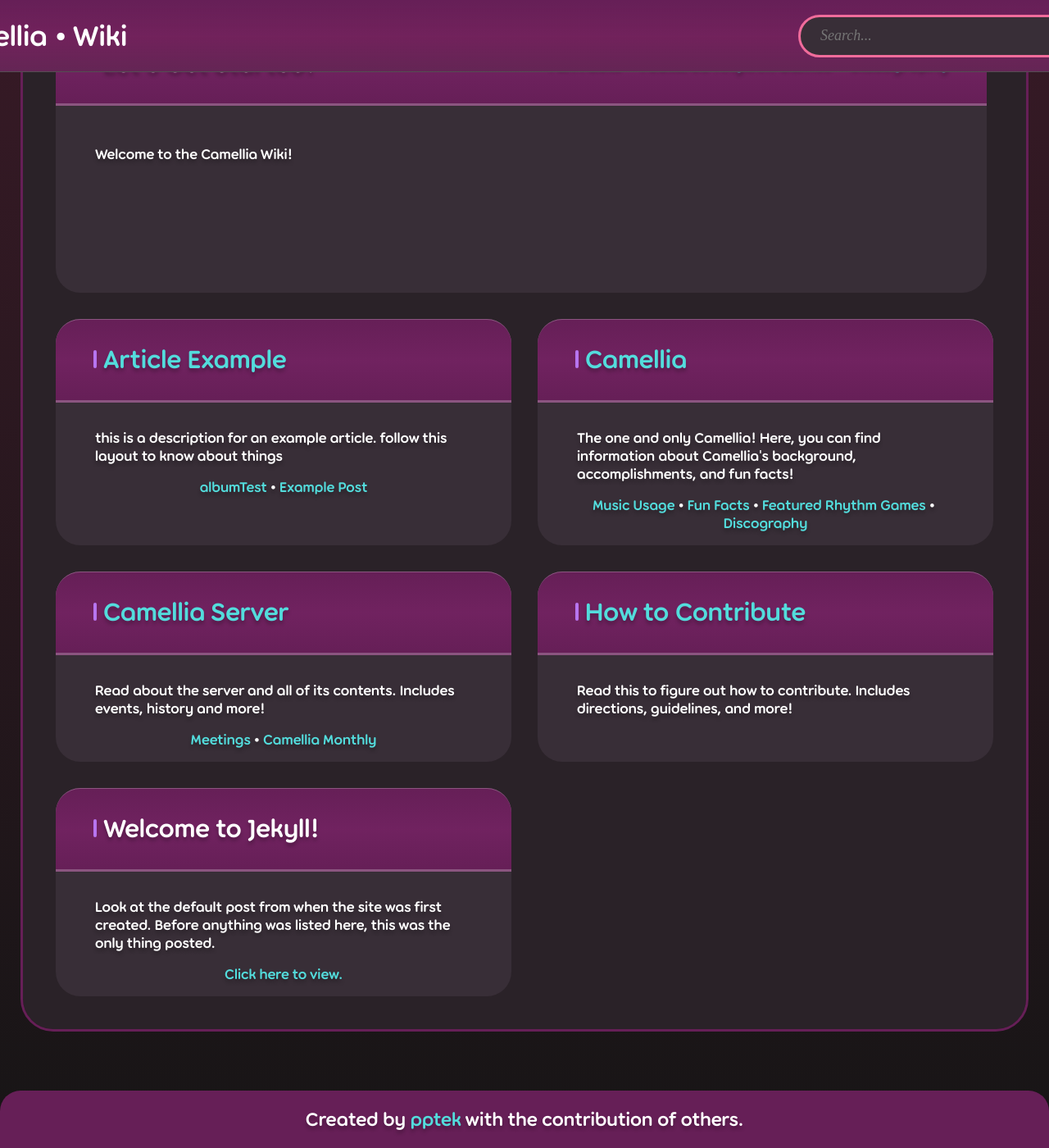
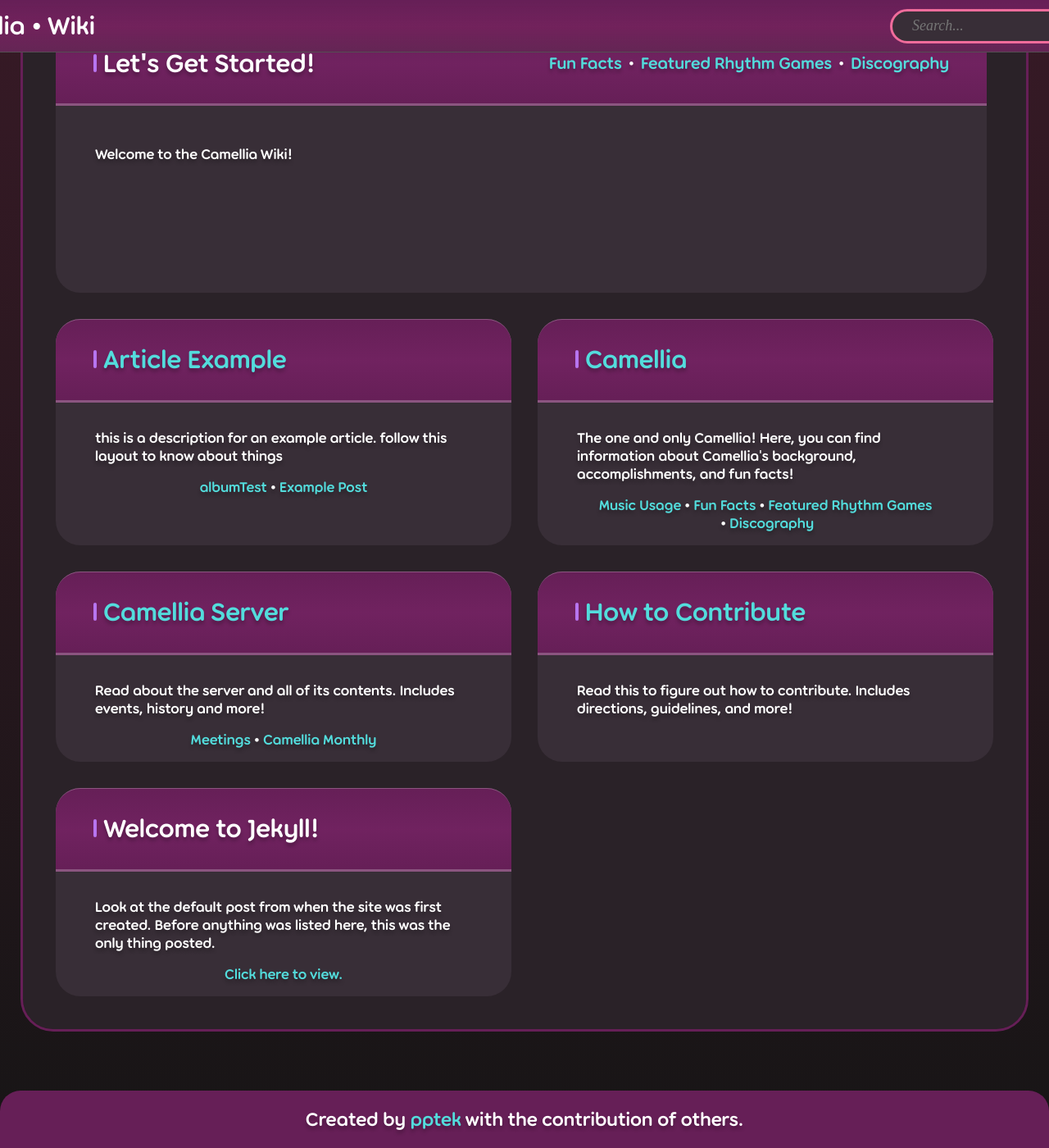
Before and after one commit to CamelliaCommunity/Wiki, a Jekyll site: the page built from index.markdown, in a window 1280 px wide and 1400 px high, scrolled down 361 px. Shown: the whole window at 82% size. Built offline with Jekyll 4.4.1, drawn with Linux system fonts in a browser that asks for light colours.

Commit message:
implement base sticky header

```diff
--- a/_layouts/home.html
+++ b/_layouts/home.html
@@ -4,7 +4,7 @@
 
 <!-- Add dots to links -->
 <style type="text/css" media="screen">
-  .miniCard .centerItem a::after {
+  .miniCard .centerItem a::before {
     content: "•";
     color: white;
     cursor: default;
@@ -12,7 +12,7 @@
     margin-left: 4px;
     margin-right: 4px;
   }
-  .miniCard .centerItem a:last-child::after {
+  .miniCard .centerItem a:first-child::before {
     display: none;
   }
 </style>
--- a/assets/_scss/header/_desktop.scss
+++ b/assets/_scss/header/_desktop.scss
@@ -99,5 +99,166 @@
 }
 
 header.headerV2 {
+  position: fixed;
+  overflow: visible; // temp
+  display: flex;
+  align-items: center;
+  flex-direction: column;
   height: 88px;
+  width: 100%;
+  top: 0;
+  transition: height 0.2s ease-in-out;
+  z-index: 1;
+  background: linear-gradient(180deg, #2a2228 0%, rgba(42, 34, 40, 0.52) 48.96%, rgba(42, 34, 40, 0) 100%);
+  border-bottom: 1px solid rgba(255, 255, 255, 0.2);
+
+  .header-inner {
+    display: flex;
+    width: 1644px;
+    height: 100%;
+    align-items: center;
+    padding: 14px 32px;
+    justify-content: space-between;
+    transition: transform 0.2s;
+    overflow: hidden;
+
+    border-right: 2px solid rgba(255, 255, 255, 0.2);
+    border-left: 2px solid rgba(255, 255, 255, 0.2);
+    background: linear-gradient(
+        180deg,
+        rgba(246, 65, 141, 0) 0%,
+        rgba(246, 65, 141, 0.08) 51.04%,
+        rgba(91, 63, 75, 0.2) 100%
+      ),
+      var(--Triary, #661f57);
+
+    h1 {
+      text-shadow: none;
+      // font-size: 42px;
+      // font-style: normal;
+
+      a {
+        color: var(--borderColor);
+        display: flex;
+        align-items: center;
+        justify-content: center;
+        height: 100%;
+        margin: 0;
+        transition: font-size 0.2s;
+
+        img {
+          width: font-size 0.2s;
+          margin-right: 12px;
+        }
+      }
+    }
+
+    #search-container {
+      /* Change the white to any color */
+      input:-webkit-autofill,
+      input:-webkit-autofill:hover,
+      input:-webkit-autofill:focus,
+      input:-webkit-autofill:active {
+        -webkit-box-shadow: 0 0 0 30px var(--Card-Content-Background, #382e37) inset !important;
+      }
+      /*Change text in autofill textbox*/
+      input:-webkit-autofill {
+        -webkit-text-fill-color: white !important;
+      }
+
+      #main-bar {
+        display: flex;
+        flex-direction: row;
+        flex-shrink: 0;
+        width: 454px;
+        height: 52px;
+
+        border-radius: 30px;
+        border: 3px solid var(--NewPink, #f06c9b);
+        background: var(--Card-Content-Background, #382e37);
+        padding-left: 24px;
+
+        .searchBtn {
+          text-align: center;
+          flex-shrink: 0;
+          width: 58px;
+          height: 46px;
+          color: white;
+          border: none;
+
+          border-radius: 0px 25px 25px 0px;
+          background: var(--Card-Divisor, #453641);
+
+          .ph-bold.ph-magnifying-glass {
+            font-size: 28px;
+          }
+        }
+      }
+
+      &:focus-visible {
+        outline: none;
+      }
+
+      input#search-input {
+        width: 100%;
+        height: 100%;
+
+        color: #808080;
+        background: none;
+        text-align: left;
+        border: none;
+        font-family: Author; // add fonts later
+        font-size: 18px;
+        font-style: italic;
+        font-weight: 494;
+
+        &:focus-visible {
+          outline: none;
+        }
+      }
+
+      #results-container {
+        z-index: 1;
+        margin-left: 24px;
+        position: absolute;
+
+        li::marker {
+          content: "\2192 "; // placeholder
+        }
+      }
+    }
+  }
+
+  &.sticky {
+    height: 64px;
+
+    .logo {
+      // font-family: Author;
+      font-size: 32px;
+      font-style: normal;
+      font-weight: 281;
+      line-height: normal;
+
+      img {
+        width: 44px;
+      }
+    }
+
+    /* spam important for now until my head stops hurting!!! */
+    #main-bar {
+      flex-shrink: 0;
+      width: 342px !important;
+      height: 42px !important;
+
+      .searchBtn {
+        flex-shrink: 0;
+        width: 48px !important;
+        height: 36px !important;
+
+        .ph-bold.ph-magnifying-glass {
+          font-size: 24px !important;
+        }
+      }
+    }
+  }
 }
--- a/assets/_scss/header/_shared.scss
+++ b/assets/_scss/header/_shared.scss
@@ -36,136 +36,136 @@
   }
 }
 
-header.headerV2 {
-  position: fixed;
-  overflow: visible; // temp
-  display: flex;
-  align-items: center;
-  flex-direction: column;
-  width: 100%;
-  top: 0;
-  transition: height 0.2s ease-in-out;
-  z-index: 1;
-  background: linear-gradient(180deg, #2a2228 0%, rgba(42, 34, 40, 0.52) 48.96%, rgba(42, 34, 40, 0) 100%);
-  border-bottom: 1px solid rgba(255, 255, 255, 0.2);
+// header.headerV2 {
+//   position: fixed;
+//   overflow: visible; // temp
+//   display: flex;
+//   align-items: center;
+//   flex-direction: column;
+//   width: 100%;
+//   top: 0;
+//   transition: height 0.2s ease-in-out;
+//   z-index: 1;
+//   background: linear-gradient(180deg, #2a2228 0%, rgba(42, 34, 40, 0.52) 48.96%, rgba(42, 34, 40, 0) 100%);
+//   border-bottom: 1px solid rgba(255, 255, 255, 0.2);
 
-  .header-inner {
-    display: flex;
-    width: 1644px;
-    height: 100%;
-    align-items: center;
-    padding: 14px 32px;
-    justify-content: space-between;
-    transition: transform 0.2s;
-    overflow: hidden;
+//   .header-inner {
+//     display: flex;
+//     width: 1644px;
+//     height: 100%;
+//     align-items: center;
+//     padding: 14px 32px;
+//     justify-content: space-between;
+//     transition: transform 0.2s;
+//     overflow: hidden;
 
-    border-right: 2px solid rgba(255, 255, 255, 0.2);
-    border-left: 2px solid rgba(255, 255, 255, 0.2);
-    background: linear-gradient(
-        180deg,
-        rgba(246, 65, 141, 0) 0%,
-        rgba(246, 65, 141, 0.08) 51.04%,
-        rgba(91, 63, 75, 0.2) 100%
-      ),
-      var(--Triary, #661f57);
+//     border-right: 2px solid rgba(255, 255, 255, 0.2);
+//     border-left: 2px solid rgba(255, 255, 255, 0.2);
+//     background: linear-gradient(
+//         180deg,
+//         rgba(246, 65, 141, 0) 0%,
+//         rgba(246, 65, 141, 0.08) 51.04%,
+//         rgba(91, 63, 75, 0.2) 100%
+//       ),
+//       var(--Triary, #661f57);
 
-    h1 {
-      text-shadow: none;
-      // font-size: 42px;
-      // font-style: normal;
+//     h1 {
+//       text-shadow: none;
+//       // font-size: 42px;
+//       // font-style: normal;
 
-      a {
-        color: var(--borderColor);
-        display: flex;
-        align-items: center;
-        justify-content: center;
-        height: 100%;
-        margin: 0;
-        transition: font-size 0.2s;
+//       a {
+//         color: var(--borderColor);
+//         display: flex;
+//         align-items: center;
+//         justify-content: center;
+//         height: 100%;
+//         margin: 0;
+//         transition: font-size 0.2s;
 
-        img {
-          width: font-size 0.2s;
-          margin-right: 12px;
-        }
-      }
-    }
+//         img {
+//           width: font-size 0.2s;
+//           margin-right: 12px;
+//         }
+//       }
+//     }
 
-    #search-container {
-      /* Change the white to any color */
-      input:-webkit-autofill,
-      input:-webkit-autofill:hover,
-      input:-webkit-autofill:focus,
-      input:-webkit-autofill:active {
-        -webkit-box-shadow: 0 0 0 30px var(--Card-Content-Background, #382e37) inset !important;
-      }
-      /*Change text in autofill textbox*/
-      input:-webkit-autofill {
-        -webkit-text-fill-color: white !important;
-      }
+//     #search-container {
+//       /* Change the white to any color */
+//       input:-webkit-autofill,
+//       input:-webkit-autofill:hover,
+//       input:-webkit-autofill:focus,
+//       input:-webkit-autofill:active {
+//         -webkit-box-shadow: 0 0 0 30px var(--Card-Content-Background, #382e37) inset !important;
+//       }
+//       /*Change text in autofill textbox*/
+//       input:-webkit-autofill {
+//         -webkit-text-fill-color: white !important;
+//       }
 
-      #main-bar {
-        display: flex;
-        flex-direction: row;
-        flex-shrink: 0;
-        width: 454px;
-        height: 52px;
+//       #main-bar {
+//         display: flex;
+//         flex-direction: row;
+//         flex-shrink: 0;
+//         width: 454px;
+//         height: 52px;
 
-        border-radius: 30px;
-        border: 3px solid var(--NewPink, #f06c9b);
-        background: var(--Card-Content-Background, #382e37);
-        padding-left: 24px;
+//         border-radius: 30px;
+//         border: 3px solid var(--NewPink, #f06c9b);
+//         background: var(--Card-Content-Background, #382e37);
+//         padding-left: 24px;
 
-        .searchBtn {
-          text-align: center;
-          flex-shrink: 0;
-          width: 58px;
-          height: 46px;
-          color: white;
-          border: none;
+//         .searchBtn {
+//           text-align: center;
+//           flex-shrink: 0;
+//           width: 58px;
+//           height: 46px;
+//           color: white;
+//           border: none;
 
-          border-radius: 0px 25px 25px 0px;
-          background: var(--Card-Divisor, #453641);
+//           border-radius: 0px 25px 25px 0px;
+//           background: var(--Card-Divisor, #453641);
 
-          .ph-bold.ph-magnifying-glass {
-            font-size: 28px;
-          }
-        }
-      }
+//           .ph-bold.ph-magnifying-glass {
+//             font-size: 28px;
+//           }
+//         }
+//       }
 
-      &:focus-visible {
-        outline: none;
-      }
+//       &:focus-visible {
+//         outline: none;
+//       }
 
-      input#search-input {
-        width: 100%;
-        height: 100%;
+//       input#search-input {
+//         width: 100%;
+//         height: 100%;
 
-        color: #808080;
-        background: none;
-        text-align: left;
-        border: none;
-        font-family: Author; // add fonts later
-        font-size: 18px;
-        font-style: italic;
-        font-weight: 494;
+//         color: #808080;
+//         background: none;
+//         text-align: left;
+//         border: none;
+//         font-family: Author; // add fonts later
+//         font-size: 18px;
+//         font-style: italic;
+//         font-weight: 494;
 
-        &:focus-visible {
-          outline: none;
-        }
-      }
+//         &:focus-visible {
+//           outline: none;
+//         }
+//       }
 
-      #results-container {
-        z-index: 1;
-        margin-left: 24px;
-        position: absolute;
+//       #results-container {
+//         z-index: 1;
+//         margin-left: 24px;
+//         position: absolute;
 
-        li::marker {
-          content: "\2192 "; // placeholder
-        }
-      }
-    }
-  }
-}
+//         li::marker {
+//           content: "\2192 "; // placeholder
+//         }
+//       }
+//     }
+//   }
+// }
 
 /*
  * These files are split like this so
--- a/assets/css/styles.css
+++ b/assets/css/styles.css
@@ -380,12 +380,94 @@
   width: font-size 0.2s;
 }
 
+/*
+ * These files are split like this so
+ * that we don't have to spam !important
+ */
+@media screen and not (max-width: 1024px) {
+  header.headerOld {
+    height: 148px;
+    border-radius: 0 0 25px 25px;
+  }
+  header.headerOld .header-shared {
+    flex-direction: row;
+    min-height: 100%;
+    justify-content: space-between;
+  }
+  header.headerOld .header-shared h1 {
+    margin: auto;
+    /* some values are changed to my liking - john */
+  }
+  header.headerOld .header-shared h1 a {
+    gap: 8px;
+    font-size: 42px;
+    border: 8px solid var(--borderColor);
+    height: 100px;
+    border-radius: 50px;
+    padding: 0 18px;
+    transition: all 0.2s ease-in-out;
+  }
+  header.headerOld .header-shared h1 a img {
+    width: 56px;
+  }
+  header.headerOld .header-shared h1 a:hover {
+    color: var(--pageBackground);
+    background-color: var(--borderColor);
+  }
+  header.headerOld .header-shared #navigationButtons > div {
+    width: fit-content;
+  }
+  header.headerOld .header-shared #navigationButtons > div a {
+    transition: all 0.2s ease-in-out;
+  }
+}
+@media screen and (not (max-width: 1024px)) and (max-width: 1500px) {
+  header.headerOld .header-shared h1 a {
+    padding: 0px;
+    border: 0px solid var(--borderColor);
+  }
+  header.headerOld .header-shared h1 a:hover {
+    color: var(--borderColor);
+    background-color: transparent;
+  }
+  header.headerOld .header-shared #navigationButtons > div a {
+    width: 150px;
+  }
+  header.headerOld .header-shared #navigationButtons > div a:hover::after {
+    width: 150px;
+  }
+}
+@media screen and not (max-width: 1024px) {
+  header.headerOld.sticky {
+    height: 100px;
+  }
+  header.headerOld.sticky h1 a {
+    padding: 0px;
+    border: 0px solid transparent;
+  }
+  header.headerOld.sticky h1 a:hover {
+    color: var(--borderColor);
+    background-color: transparent;
+  }
+  header.headerOld.sticky #navigationButtons {
+    gap: 4px;
+  }
+  header.headerOld.sticky #navigationButtons > div a {
+    border-radius: 0px;
+  }
+  header.headerOld.sticky #navigationButtons > div:first-child a {
+    border-radius: 25px 0 0 25px;
+  }
+  header.headerOld.sticky #navigationButtons > div:last-child a {
+    border-radius: 0 25px 25px 0;
+  }
   header.headerV2 {
     position: fixed;
     overflow: visible;
     display: flex;
     align-items: center;
     flex-direction: column;
+    height: 88px;
     width: 100%;
     top: 0;
     transition: height 0.2s ease-in-out;
@@ -485,90 +567,31 @@
   header.headerV2 .header-inner #search-container #results-container li::marker {
     content: "→";
   }
-
-/*
- * These files are split like this so
- * that we don't have to spam !important
- */
-@media screen and not (max-width: 1024px) {
-  header.headerOld {
-    height: 148px;
-    border-radius: 0 0 25px 25px;
-  }
-  header.headerOld .header-shared {
-    flex-direction: row;
-    min-height: 100%;
-    justify-content: space-between;
-  }
-  header.headerOld .header-shared h1 {
-    margin: auto;
-    /* some values are changed to my liking - john */
-  }
-  header.headerOld .header-shared h1 a {
-    gap: 8px;
-    font-size: 42px;
-    border: 8px solid var(--borderColor);
-    height: 100px;
-    border-radius: 50px;
-    padding: 0 18px;
-    transition: all 0.2s ease-in-out;
-  }
-  header.headerOld .header-shared h1 a img {
-    width: 56px;
-  }
-  header.headerOld .header-shared h1 a:hover {
-    color: var(--pageBackground);
-    background-color: var(--borderColor);
-  }
-  header.headerOld .header-shared #navigationButtons > div {
-    width: fit-content;
-  }
-  header.headerOld .header-shared #navigationButtons > div a {
-    transition: all 0.2s ease-in-out;
-  }
-}
-@media screen and (not (max-width: 1024px)) and (max-width: 1500px) {
-  header.headerOld .header-shared h1 a {
-    padding: 0px;
-    border: 0px solid var(--borderColor);
-  }
-  header.headerOld .header-shared h1 a:hover {
-    color: var(--borderColor);
-    background-color: transparent;
-  }
-  header.headerOld .header-shared #navigationButtons > div a {
-    width: 150px;
-  }
-  header.headerOld .header-shared #navigationButtons > div a:hover::after {
-    width: 150px;
-  }
-}
-@media screen and not (max-width: 1024px) {
-  header.headerOld.sticky {
-    height: 100px;
-  }
-  header.headerOld.sticky h1 a {
-    padding: 0px;
-    border: 0px solid transparent;
-  }
-  header.headerOld.sticky h1 a:hover {
-    color: var(--borderColor);
-    background-color: transparent;
-  }
-  header.headerOld.sticky #navigationButtons {
-    gap: 4px;
-  }
-  header.headerOld.sticky #navigationButtons > div a {
-    border-radius: 0px;
-  }
-  header.headerOld.sticky #navigationButtons > div:first-child a {
-    border-radius: 25px 0 0 25px;
-  }
-  header.headerOld.sticky #navigationButtons > div:last-child a {
-    border-radius: 0 25px 25px 0;
-  }
-  header.headerV2 {
-    height: 88px;
+  header.headerV2.sticky {
+    height: 64px;
+    /* spam important for now until my head stops hurting!!! */
+  }
+  header.headerV2.sticky .logo {
+    font-size: 32px;
+    font-style: normal;
+    font-weight: 281;
+    line-height: normal;
+  }
+  header.headerV2.sticky .logo img {
+    width: 44px;
+  }
+  header.headerV2.sticky #main-bar {
+    flex-shrink: 0;
+    width: 342px !important;
+    height: 42px !important;
+  }
+  header.headerV2.sticky #main-bar .searchBtn {
+    flex-shrink: 0;
+    width: 48px !important;
+    height: 36px !important;
+  }
+  header.headerV2.sticky #main-bar .searchBtn .ph-bold.ph-magnifying-glass {
+    font-size: 24px !important;
   }
 }
 @media screen and (max-width: 1024px) {
```
Also changed, not shown: 1 other file. Lines whose indentation alone changed are shown as unchanged.
